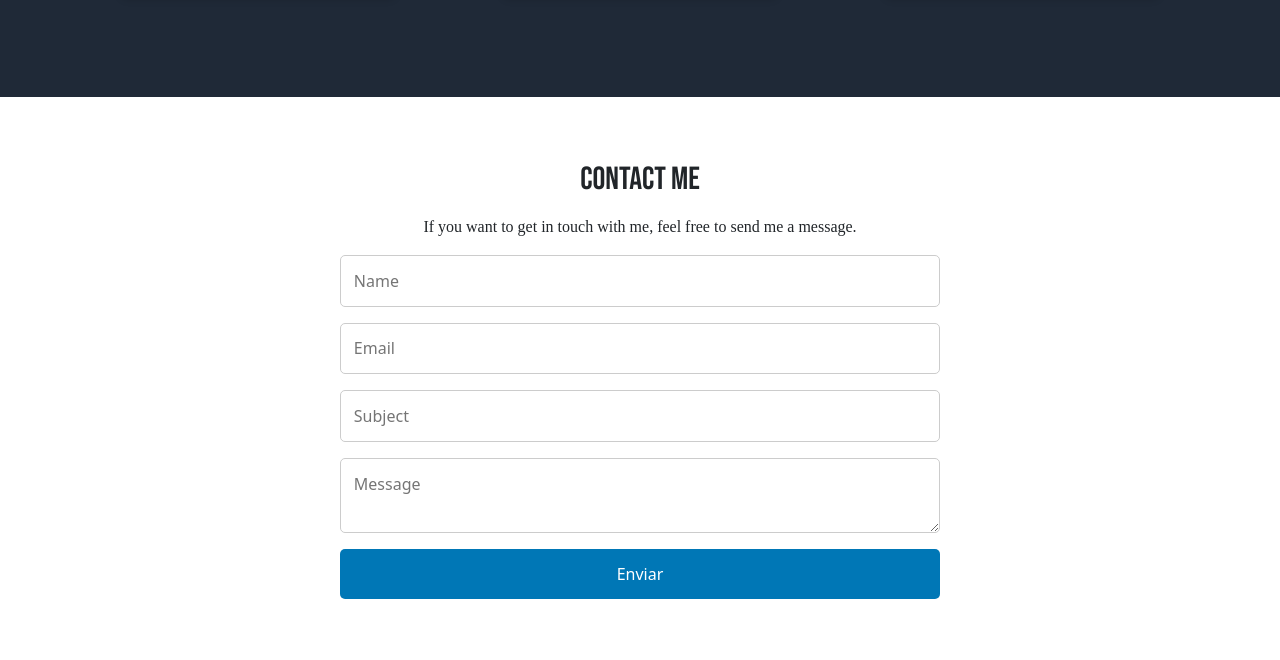
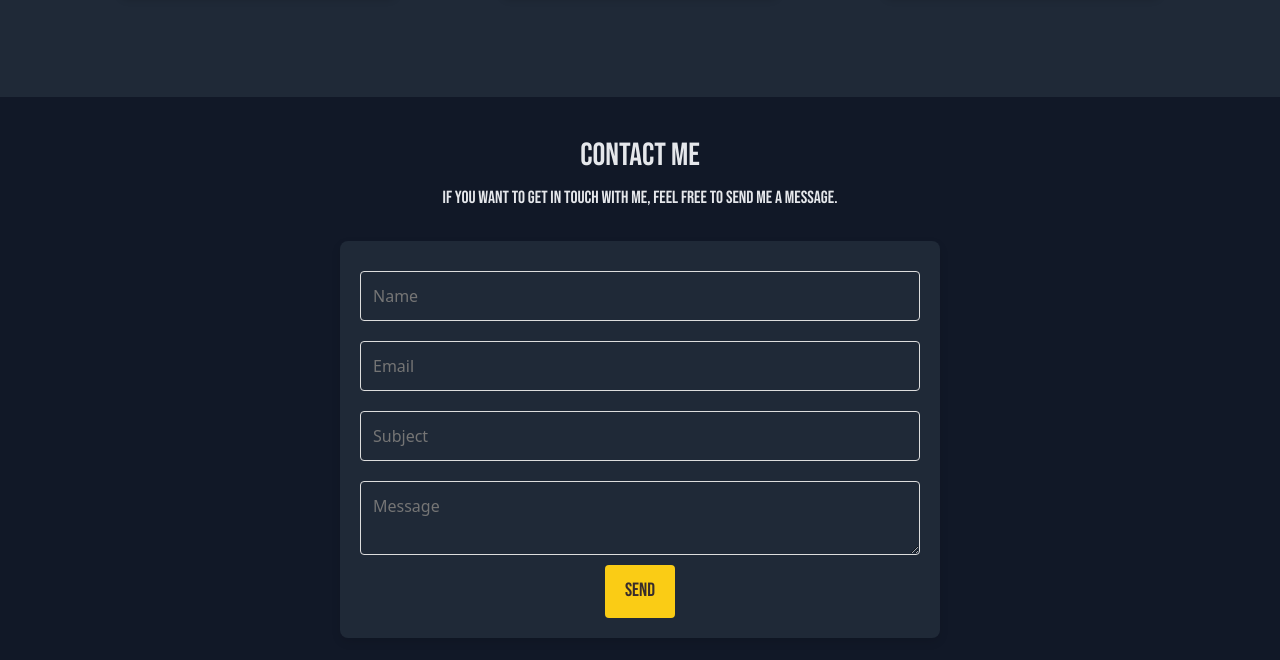
Before and after one commit to JuantMartinez17/portfolio, a plain HTML site: page index.html in a window 1280 px wide. Shown: the part 1430-2090 px from the top of the page. Drawn offline with nearby package versions, Linux system fonts and the light colour scheme.

Commit message:
contact form style changes

```diff
--- a/index.html
+++ b/index.html
@@ -111,7 +111,7 @@
                 <input type="email" id="email" placeholder="Email" required>
                 <input type="text" id="subject" placeholder="Subject" required>
                 <textarea id="message" placeholder="Message" required></textarea>
-                <button type="submit" class="btn">Enviar</button>
+                <button type="submit" class="btn">Send</button>
             </form>
         </div>
     </section>
--- a/styles.css
+++ b/styles.css
@@ -256,7 +256,7 @@ hr {
 
 .github-link {
     display: inline-block;
-    background-color: #10b981;
+    background-color: #facc15;
     color: white;
     padding: 10px 20px;
     font-weight: bold;
@@ -266,7 +266,7 @@ hr {
 }
 
 .github-link:hover {
-    background-color: #16a34a;
+    background-color: #fbbf24;
 }
 
 .github-link svg {
@@ -284,44 +284,82 @@ hr {
     }
 }
 
-
 #contact {
-    padding: 4rem 0;
+    background-color: #111827;
+    padding: 40px 20px;
     text-align: center;
 }
 
 #contact h2 {
-    margin-bottom: 1rem;
+    font-size: 2rem;
+    color: #e5e7eb;
+    margin-bottom: 10px;
+}
+
+#contact p {
+    font-size: 1.1rem;
+    margin-bottom: 30px;
+    color: #e5e7eb;
+    font-family: 'Bebas Neue', sans-serif;
 }
 
 #contact-form {
+    display: flex;
+    flex-direction: column;
+    align-items: center;
     max-width: 600px;
     margin: 0 auto;
-    display: flex;
-    flex-direction: column;
-    gap: 1rem;
+    background-color: #1f2937;
+    padding: 20px;
+    border-radius: 8px;
+    box-shadow: 0 4px 10px rgba(0, 0, 0, 0.1);
 }
 
 #contact-form input,
 #contact-form textarea {
-    padding: 0.8rem;
-    border: 1px solid #ccc;
-    border-radius: 5px;
+    width: 100%;
+    padding: 12px;
+    margin: 10px 0;
+    border: 1px solid #ddd;
+    border-radius: 4px;
+    color: #e5e7eb;
+    font-size: 1rem;
+    transition: border-color 0.3s ease;
+    background-color: #1f2937;
+}
+
+#contact-form input:focus,
+#contact-form textarea:focus {
+    border-color: #e5e7eb;
+    outline: none;
 }
 
 #contact-form button {
-    background: #0077b6;
-    color: #fff;
+    padding: 12px 20px;
+    background-color: #facc15;
+    color: rgb(55, 44, 44);
     border: none;
-    padding: 0.8rem;
-    border-radius: 5px;
+    border-radius: 4px;
+    font-family: 'Bebas Neue', sans-serif;
+    font-size: 1.2rem;
     cursor: pointer;
-    transition: background 0.3s ease;
+    transition: background-color 0.3s ease;
 }
 
 #contact-form button:hover {
-    background: #005f8b;
+    background-color: #fbbf24;
 }
+
+@media (max-width: 768px) {
+    #contact-form {
+        padding: 15px;
+    }
+    #contact-form input,
+    #contact-form textarea {
+        font-size: 0.95rem;
+    }
+}
+
 
 /*footer {
     background: #333;
```
